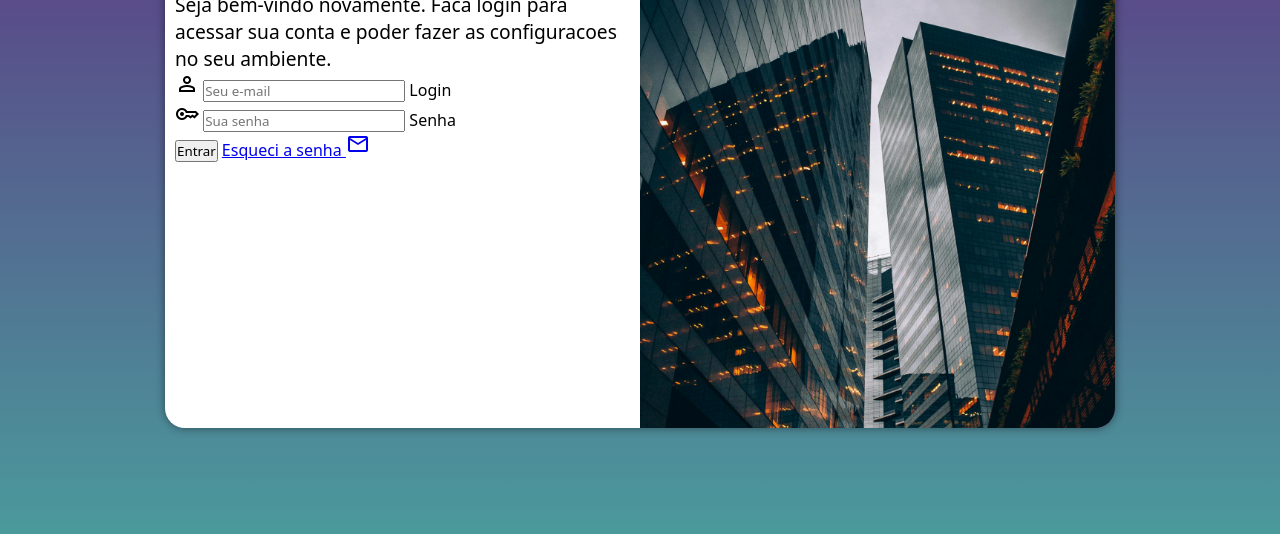
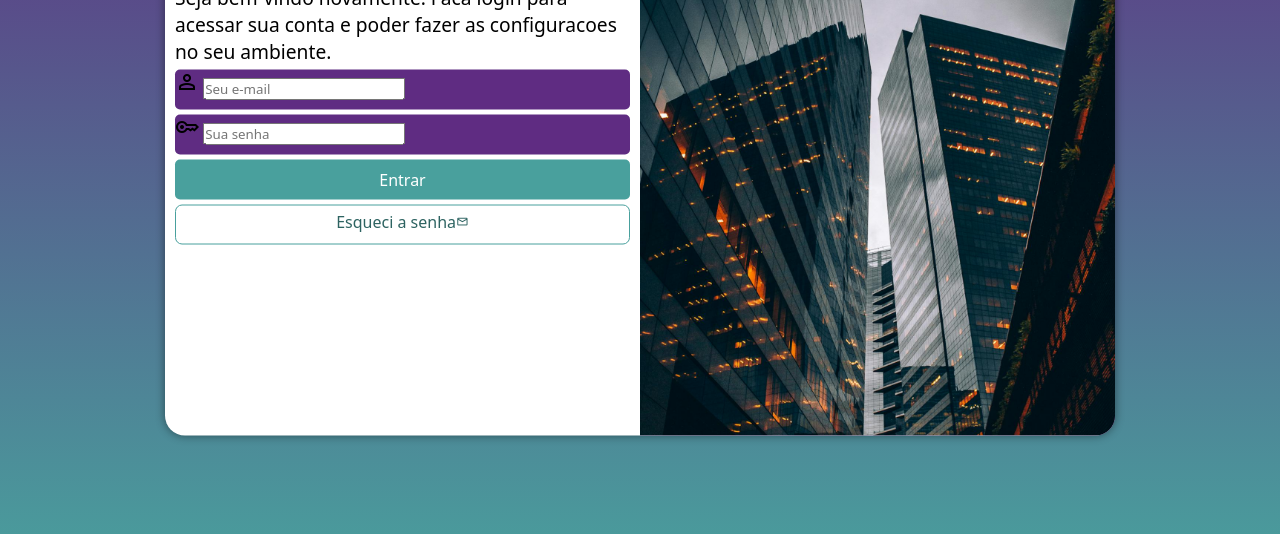
Before and after one commit to andrefrc7/projeto-login, a plain HTML site: page index.html in a window 1280 px wide. Shown: the part 222-756 px from the top of the page. Drawn offline with nearby package versions, Linux system fonts and the light colour scheme.

Commit message:
formatacao do formulario

```diff
--- a/estilos/style.css
+++ b/estilos/style.css
@@ -33,7 +33,7 @@ section#login {
     overflow: hidden;
     background-color: white;
     width: 250px;
-    height: 500px;
+    height: 515px;
     border-radius: 20px;
     box-shadow: 0px 0px 10px rgba(0, 0, 0, 0.459);
     transition: .3s, .3s;
@@ -60,3 +60,56 @@ div#formulario > h1 {
 div#formulario > p {
     font-size: 0.8em;
 }
+
+form > div.campo {
+    background-color: #5f2c82;
+    display: block;
+    width: 100%;
+    height: 40px;
+    border-radius: 5px;
+    margin: 5px 0px;
+}
+
+div.campo > label {
+    display: none;
+}
+
+form > input[type=submit] {
+    display: block;
+    font-size: 1em;
+    width: 100%;
+    height: 40px;
+    background-color: #49a09d;
+    color: white;
+    border: none;
+    border-radius: 5px;
+    cursor: pointer;
+}
+
+form > input[type=submit]:hover {
+    background-color: #2d6361;
+}
+
+form > a.botao {
+    display: block;
+    text-align: center;
+    font-size: 1em;
+    width: 100%;
+    height: 40px;
+    padding-top: 5px;
+    margin-top: 5px;
+    background-color: white;
+    color: #2d6361;
+    border: 1px solid #49a09d;
+    border-radius: 7px;
+    text-decoration: none;
+
+}
+
+form > a.botao:hover {
+    background-color: #5ececa;
+}
+
+form > a.botao > span {
+    font-size: 0.8em;
+}
--- a/index.html
+++ b/index.html
@@ -29,7 +29,7 @@
                         <label for="isenha">Senha</label>
                     </div>
                     <input type="submit" value="Entrar">
-                    <a href="esqueci.html">Esqueci a senha <span class="material-symbols-outlined">mail</span></a>
+                    <a href="esqueci.html" class="botao">Esqueci a senha<span class="material-symbols-outlined">mail</span></a>
                 </form>
             </div>
         </section>
```
